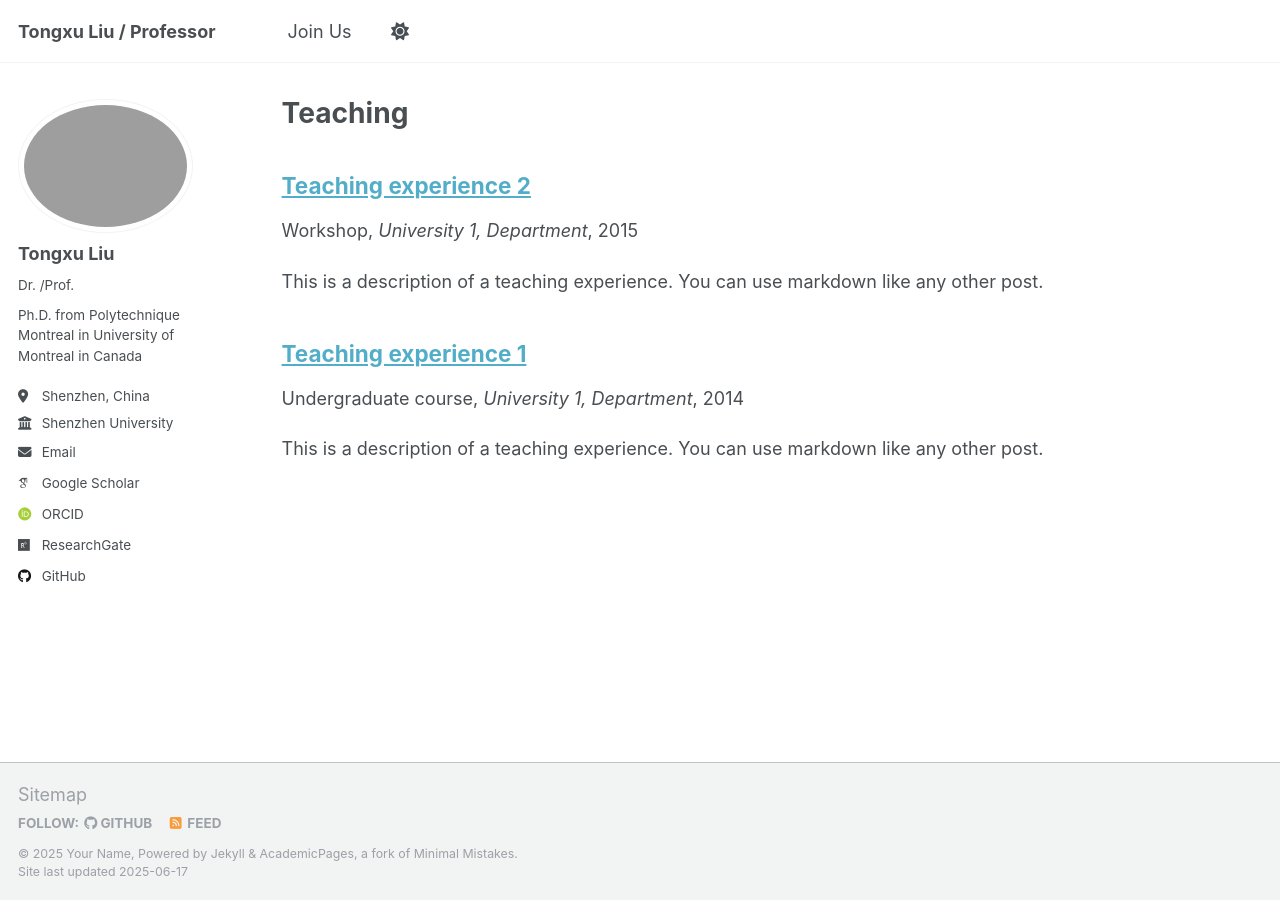
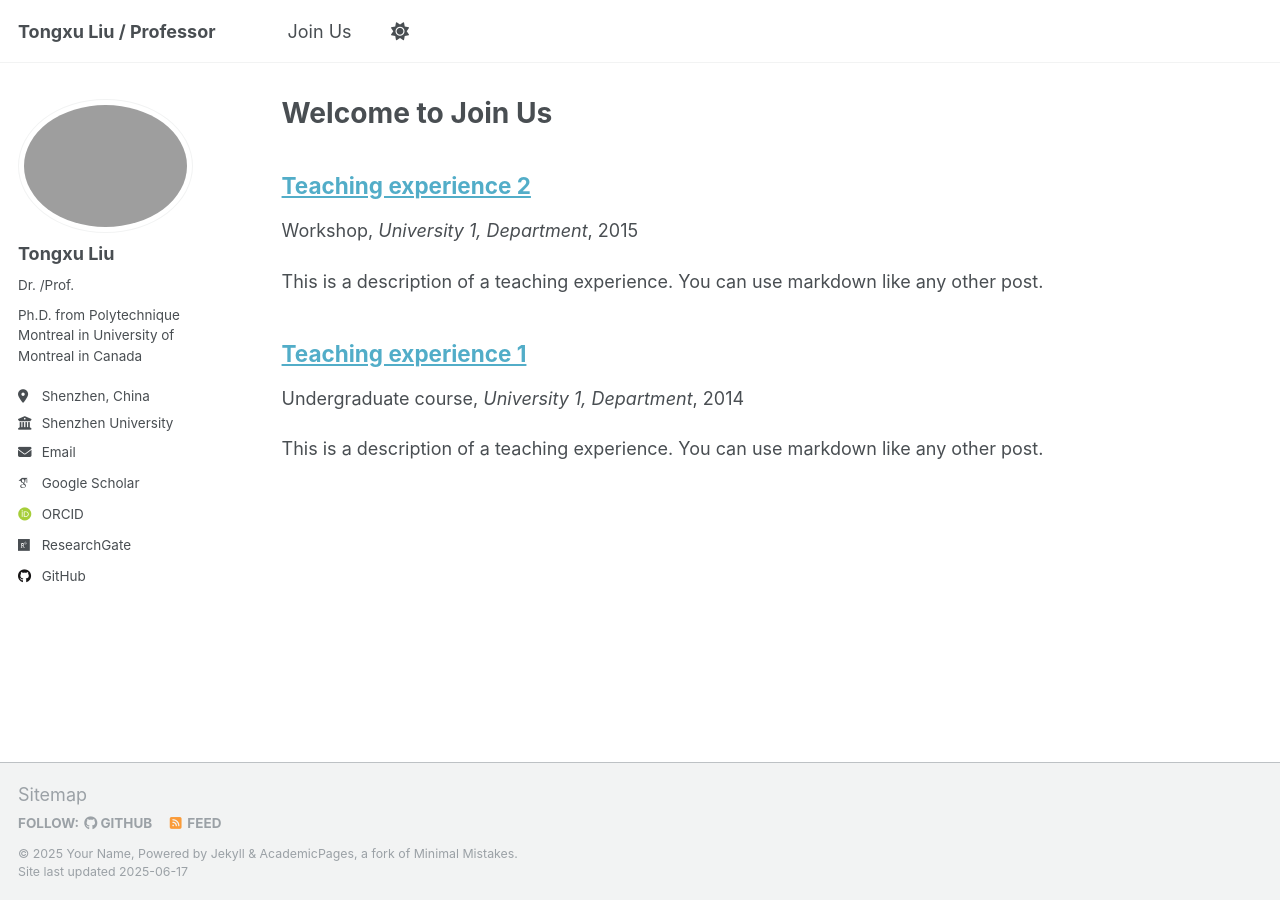
Before and after one commit to MontrealCat/montrealcat.github.io, a Jekyll site: the page built from _pages/teaching.html, in a window 1280 px wide. Built offline with Jekyll 4.4.1, drawn with Linux system fonts in a browser that asks for light colours; some web fonts are replaced.

Commit message:
Update teaching.html

```diff
--- a/_pages/teaching.html
+++ b/_pages/teaching.html
@@ -1,6 +1,6 @@
 ---
 layout: archive
-title: "Teaching"
+title: "Welcome to Join Us"
 permalink: /teaching/
 author_profile: true
 ---
```
